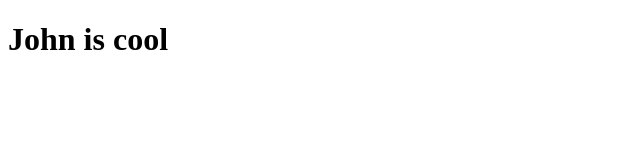
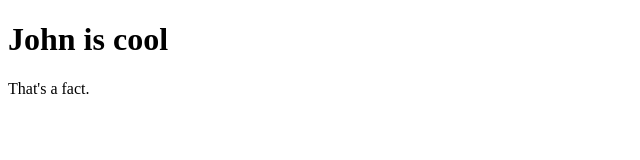
Before and after one commit to TooBuKoo/sandbox, a plain HTML site: page cool.html in a window 1280 px wide. Shown: the full height of the page, 0-640 px from the left. Drawn offline with Linux system fonts and the light colour scheme.

Commit message:
added note

```diff
--- a/cool.html
+++ b/cool.html
@@ -7,5 +7,7 @@
 
 	<h1>John is cool</h1>
 
+	<p>That's a fact.</p>
+
 </body>
 </html>
```
